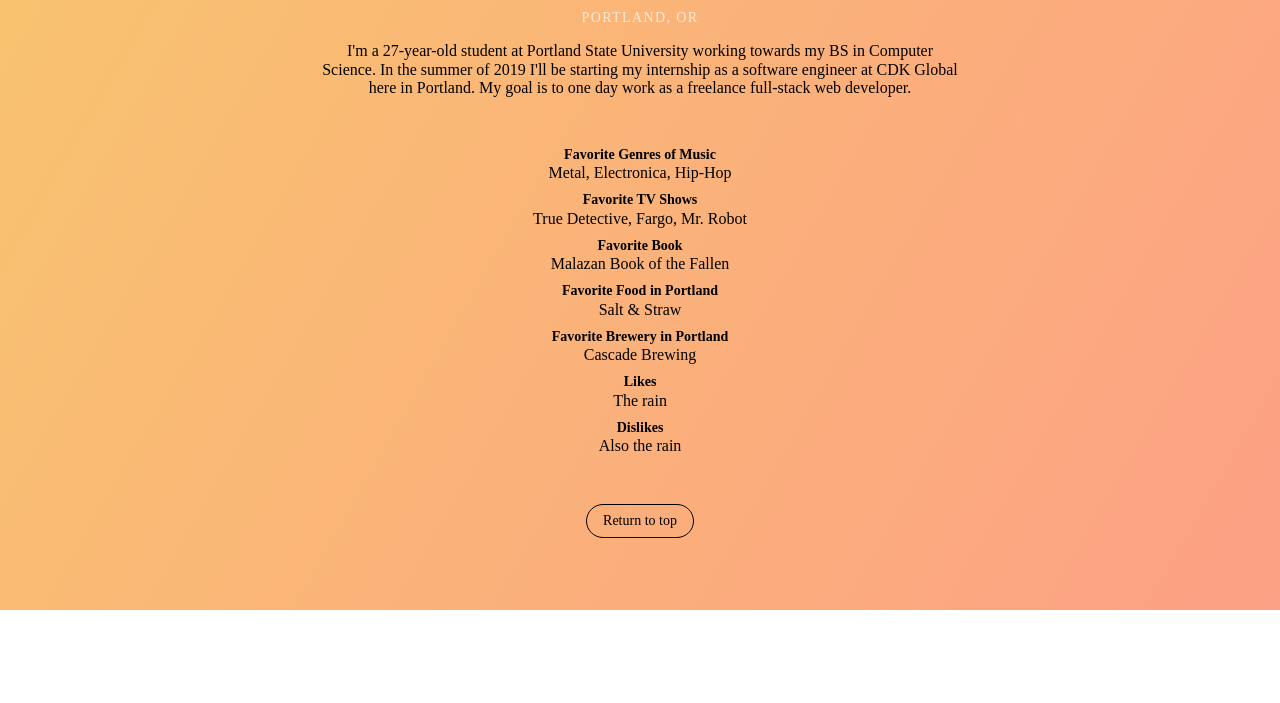
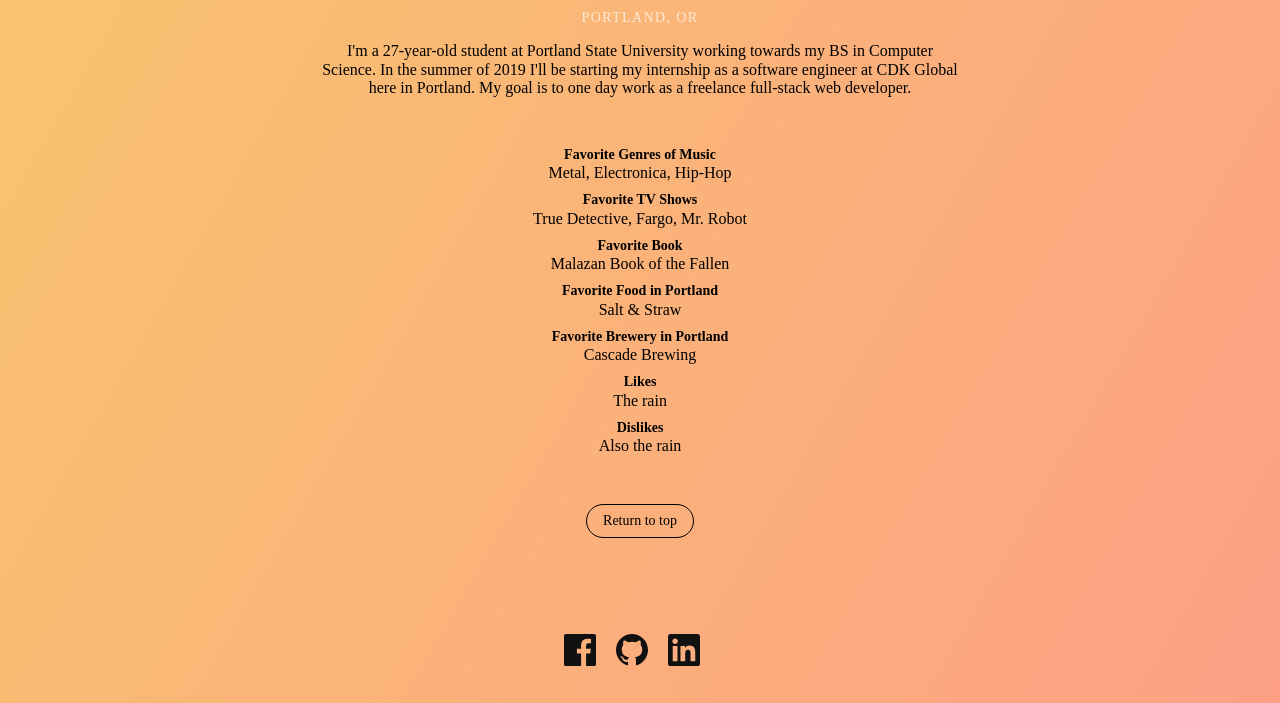
Before and after one commit to mkelley010/cs465-portfolio, a plain HTML site: page index.html in a window 1280 px wide. Shown: the part 1348-2051 px from the top of the page. Before the commit the page ends 1958 px from the top, so only its background shows below. Drawn offline with nearby package versions, Linux system fonts and the light colour scheme.

Commit message:
create social media buttons

```diff
--- a/index.html
+++ b/index.html
@@ -100,9 +100,22 @@
                         <dt class="f6 b mt2">Dislikes</dt>
                         <dd class="ml0">Also the rain</dd>
                     </dl>
-                    <a class="f6 link dim br-pill ba ph3 pv2 mb2 dib black" href="#">Return to top</a>
+                    <a class="f6 link dim br-pill ba ph3 pv2 mb0 dib black" href="#">Return to top</a>
                 </header>
             </a>
         </div>
+
     </body>
+    <!-- SVG Icons are from https://simpleicons.org -->
+    <footer class="pv4 ph3 ph5-ns tc">
+        <a class="link near-black hover-silver dib h2 w2 mr3" href="https://www.facebook.com/michael.a.kelley.77" title="Facebook">
+        <svg fill="currentColor" xmlns="http://www.w3.org/2000/svg" viewBox="0 0 16 16" fill-rule="evenodd" clip-rule="evenodd" stroke-linejoin="round" stroke-miterlimit="1.414"><path d="M15.117 0H.883C.395 0 0 .395 0 .883v14.234c0 .488.395.883.883.883h7.663V9.804H6.46V7.39h2.086V5.607c0-2.066 1.262-3.19 3.106-3.19.883 0 1.642.064 1.863.094v2.16h-1.28c-1 0-1.195.476-1.195 1.176v1.54h2.39l-.31 2.416h-2.08V16h4.077c.488 0 .883-.395.883-.883V.883C16 .395 15.605 0 15.117 0" fill-rule="nonzero"/></svg>
+        </a>
+        <a class="link near-black hover-silver dib h2 w2 mr3" href="https://github.com/mkelley010" title="GitHub">
+            <svg fill="currentColor" xmlns="http://www.w3.org/2000/svg" viewBox="0 0 16 16" fill-rule="evenodd" clip-rule="evenodd" stroke-linejoin="round" stroke-miterlimit="1.414"><path d="M8 0C3.58 0 0 3.582 0 8c0 3.535 2.292 6.533 5.47 7.59.4.075.547-.172.547-.385 0-.19-.007-.693-.01-1.36-2.226.483-2.695-1.073-2.695-1.073-.364-.924-.89-1.17-.89-1.17-.725-.496.056-.486.056-.486.803.056 1.225.824 1.225.824.714 1.223 1.873.87 2.33.665.072-.517.278-.87.507-1.07-1.777-.2-3.644-.888-3.644-3.953 0-.873.31-1.587.823-2.147-.083-.202-.358-1.015.077-2.117 0 0 .672-.215 2.2.82.638-.178 1.323-.266 2.003-.27.68.004 1.364.092 2.003.27 1.527-1.035 2.198-.82 2.198-.82.437 1.102.163 1.915.08 2.117.513.56.823 1.274.823 2.147 0 3.073-1.87 3.75-3.653 3.947.287.246.543.735.543 1.48 0 1.07-.01 1.933-.01 2.195 0 .215.144.463.55.385C13.71 14.53 16 11.534 16 8c0-4.418-3.582-8-8-8"/></svg>
+        </a>
+        <a class="link hover-silver near-black dib h2 w2 mr3" href="https://www.linkedin.com/in/michael-kelley7/" title="LinkedIn">
+        <svg fill="currentColor" xmlns="http://www.w3.org/2000/svg" viewBox="0 0 16 16" fill-rule="evenodd" clip-rule="evenodd" stroke-linejoin="round" stroke-miterlimit="1.414"><path d="M13.632 13.635h-2.37V9.922c0-.886-.018-2.025-1.234-2.025-1.235 0-1.424.964-1.424 1.96v3.778h-2.37V6H8.51V7.04h.03c.318-.6 1.092-1.233 2.247-1.233 2.4 0 2.845 1.58 2.845 3.637v4.188zM3.558 4.955c-.762 0-1.376-.617-1.376-1.377 0-.758.614-1.375 1.376-1.375.76 0 1.376.617 1.376 1.375 0 .76-.617 1.377-1.376 1.377zm1.188 8.68H2.37V6h2.376v7.635zM14.816 0H1.18C.528 0 0 .516 0 1.153v13.694C0 15.484.528 16 1.18 16h13.635c.652 0 1.185-.516 1.185-1.153V1.153C16 .516 15.467 0 14.815 0z" fill-rule="nonzero"/></svg>
+        </a>
+    </footer>
 </html>
```
